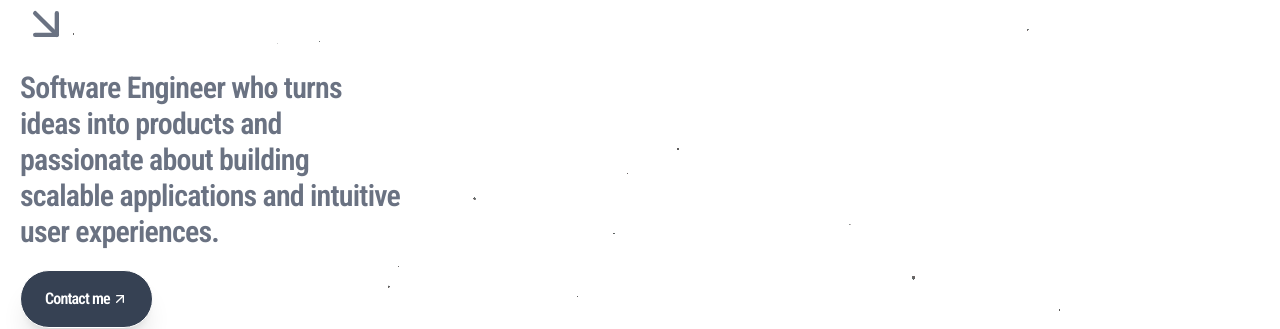
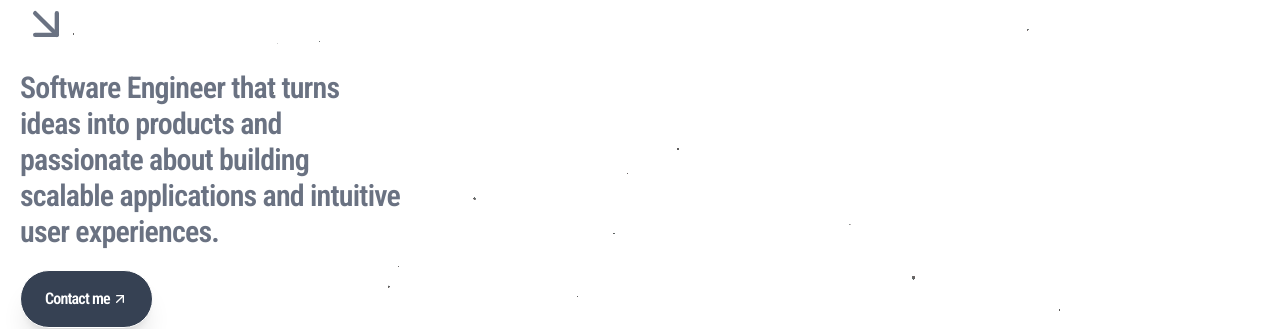
Before and after one commit to allanrodneyyy/Personal-Portfolio, a React (Vite) app: page / in a window 1280 px wide. Shown: the part 398-727 px from the top of the page. Built offline with nearby package versions, Linux system fonts and the light colour scheme.

Commit message:
Text update in subheader

```diff
--- a/src/components/Subheader.jsx
+++ b/src/components/Subheader.jsx
@@ -50,7 +50,7 @@ export function Subheader() {
             block"
           >
             Software Engineer &nbsp;
-            turning ideas into products
+            that turns ideas into products
           </h1>
         </div>
         <div className=' flex flex-col gap-5 text-gray-500 font-semibold tracking-tighter'>
@@ -59,7 +59,7 @@ export function Subheader() {
           </div>
           <div className=''>
             <p className='hidden sm:flex md:w-sm text-base w-3/4 sm:text-3xl '>
-              Software Engineer who turns ideas into products and passionate about building scalable applications and intuitive user experiences.
+              Software Engineer that turns ideas into products and passionate about building scalable applications and intuitive user experiences.
             </p>
             <p className='flex sm:hidden md:w-sm text-base w-3/4 sm:text-2xl'>
               and is passionate about building scalable applications and intuitive user experiences.
```
